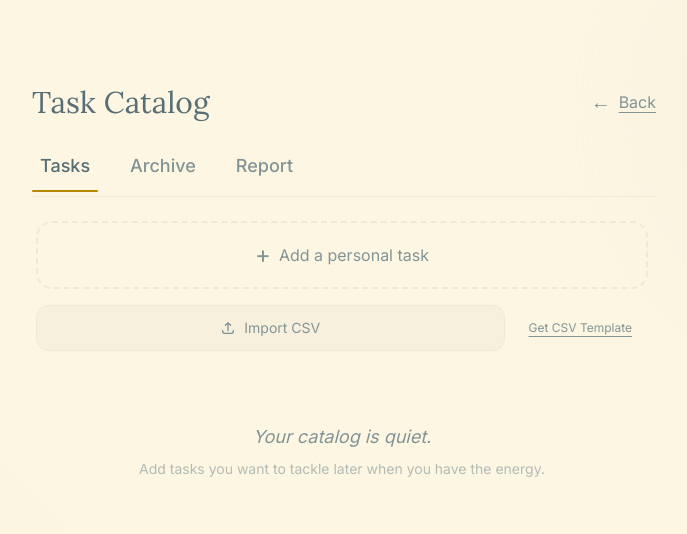
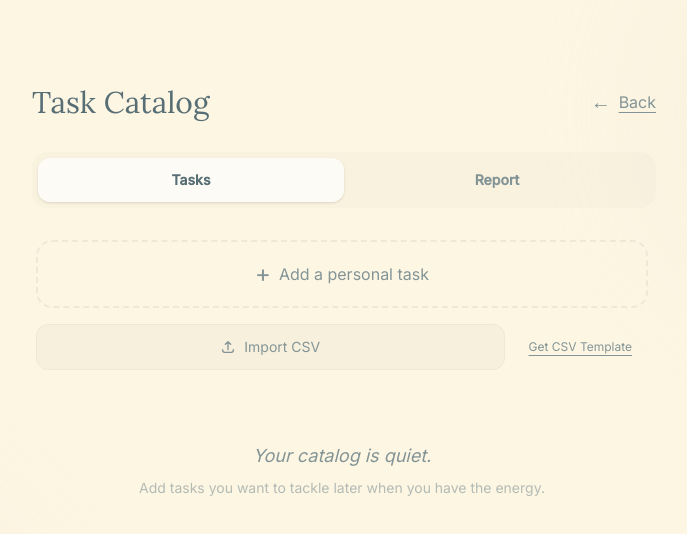
Before and after one commit to Caroliveira/Nudge, a React (Vite) app: page /catalog in a window 1280 px wide. Shown: the top 534 px of the page, without its empty margins (296-983 px from the left). Built offline with nearby package versions, Linux system fonts and the light colour scheme; the HTML template or start-up script is replaced by a standard one.

Commit message:
Hide archive when has no content

```diff
--- a/src/components/CatalogReportActivity.tsx
+++ b/src/components/CatalogReportActivity.tsx
@@ -37,7 +37,7 @@ const TodaysActivity: React.FC<TodaysActivityProps> = ({ stats }) => {
             {viewMode === 'effort' && (
               <motion.div
                 layoutId="activeTab"
-                className="absolute inset-0 bg-white shadow-sm rounded-md"
+                className="absolute inset-0 bg-white/70 shadow-sm rounded-md"
                 transition={{ type: "spring", bounce: 0.2, duration: 0.6 }}
                 style={{ zIndex: -1 }}
               />
@@ -57,7 +57,7 @@ const TodaysActivity: React.FC<TodaysActivityProps> = ({ stats }) => {
             {viewMode === 'recurrence' && (
               <motion.div
                 layoutId="activeTab"
-                className="absolute inset-0 bg-white shadow-sm rounded-md"
+                className="absolute inset-0 bg-white/70 shadow-sm rounded-md"
                 transition={{ type: "spring", bounce: 0.2, duration: 0.6 }}
                 style={{ zIndex: -1 }}
               />
--- a/src/pages/CatalogPage.tsx
+++ b/src/pages/CatalogPage.tsx
@@ -1,7 +1,9 @@
 import React, { useState } from 'react';
+import { motion } from 'framer-motion';
 import { useStore } from '../store/useStore';
 import { useTaskActions } from '../hooks/useTaskActions';
 import { useCatalogFilter, CatalogView } from '../hooks/useCatalogFilter';
+import { isOneTimeTask } from '../utils/taskUtils';
 import AddTaskForm from '../components/AddTaskForm';
 import CsvImport from '../components/CsvImport';
 import CatalogReport from '../components/CatalogReport';
@@ -12,6 +14,8 @@ const CatalogPage: React.FC = () => {
   const { tasks, addTask, updateTask, deleteTask } = useStore();
   const { backToSelection, toggleTask } = useTaskActions();
   const { view, setView, filteredTasks } = useCatalogFilter(tasks);
+
+  const hasArchivedTasks = tasks.some(t => isOneTimeTask(t) && t.isCompleted);
 
   const [isAdding, setIsAdding] = useState(false);
   const [editingTask, setEditingTask] = useState<Task | null>(null);
@@ -95,48 +99,70 @@ const CatalogPage: React.FC = () => {
         </button>
       </div>
 
-      <div className="flex justify-between sm:justify-start gap-6 mb-6 border-b border-surface pb-1" role="tablist" aria-label="Catalog views">
+      <div className="bg-surface/30 p-1.5 rounded-2xl flex items-center mb-8 relative" role="tablist" aria-label="Catalog views">
         <button
           onClick={() => handleTabChange('tasks')}
           role="tab"
           aria-selected={view === 'tasks'}
           aria-controls="catalog-panel"
           id="tab-tasks"
-          className={`pb-3 px-2 text-lg font-medium transition-colors relative ${view === 'tasks' ? 'text-text' : 'text-soft hover:text-text'
+          className={`flex-1 relative py-3 text-sm font-bold rounded-xl transition-colors z-10 ${
+            view === 'tasks' ? 'text-text' : 'text-soft hover:text-text/80'
           }`}
         >
+          {view === 'tasks' && (
+            <motion.div
+              layoutId="activeCatalogTab"
+              className="absolute inset-0 bg-white/70 shadow-sm rounded-xl"
+              transition={{ type: "spring", bounce: 0.2, duration: 0.6 }}
+              style={{ zIndex: -1 }}
+            />
+          )}
           Tasks
-          {view === 'tasks' && (
-            <div className="absolute bottom-0 left-0 w-full h-0.5 bg-accent rounded-full" />
-          )}
         </button>
+
+        {hasArchivedTasks && (
           <button
             onClick={() => handleTabChange('archive')}
             role="tab"
             aria-selected={view === 'archive'}
             aria-controls="catalog-panel"
             id="tab-archive"
-          className={`pb-3 px-2 text-lg font-medium transition-colors relative ${view === 'archive' ? 'text-text' : 'text-soft hover:text-text'
+            className={`flex-1 relative py-3 text-sm font-bold rounded-xl transition-colors z-10 ${
+              view === 'archive' ? 'text-text' : 'text-soft hover:text-text/80'
             }`}
           >
+            {view === 'archive' && (
+              <motion.div
+                layoutId="activeCatalogTab"
+                className="absolute inset-0 bg-white/70 shadow-sm rounded-xl"
+                transition={{ type: "spring", bounce: 0.2, duration: 0.6 }}
+                style={{ zIndex: -1 }}
+              />
+            )}
             Archive
-          {view === 'archive' && (
-            <div className="absolute bottom-0 left-0 w-full h-0.5 bg-accent rounded-full" />
+          </button>
         )}
-        </button>
+
         <button
           onClick={() => handleTabChange('report')}
           role="tab"
           aria-selected={view === 'report'}
           aria-controls="catalog-panel"
           id="tab-report"
-          className={`pb-3 px-2 text-lg font-medium transition-colors relative ${view === 'report' ? 'text-text' : 'text-soft hover:text-text'
+          className={`flex-1 relative py-3 text-sm font-bold rounded-xl transition-colors z-10 ${
+            view === 'report' ? 'text-text' : 'text-soft hover:text-text/80'
           }`}
         >
+          {view === 'report' && (
+            <motion.div
+              layoutId="activeCatalogTab"
+              className="absolute inset-0 bg-white/70 shadow-sm rounded-xl"
+              transition={{ type: "spring", bounce: 0.2, duration: 0.6 }}
+              style={{ zIndex: -1 }}
+            />
+          )}
           Report
-          {view === 'report' && (
-            <div className="absolute bottom-0 left-0 w-full h-0.5 bg-accent rounded-full" />
-          )}
         </button>
       </div>
 
```
Lines whose indentation alone changed are shown as unchanged.
